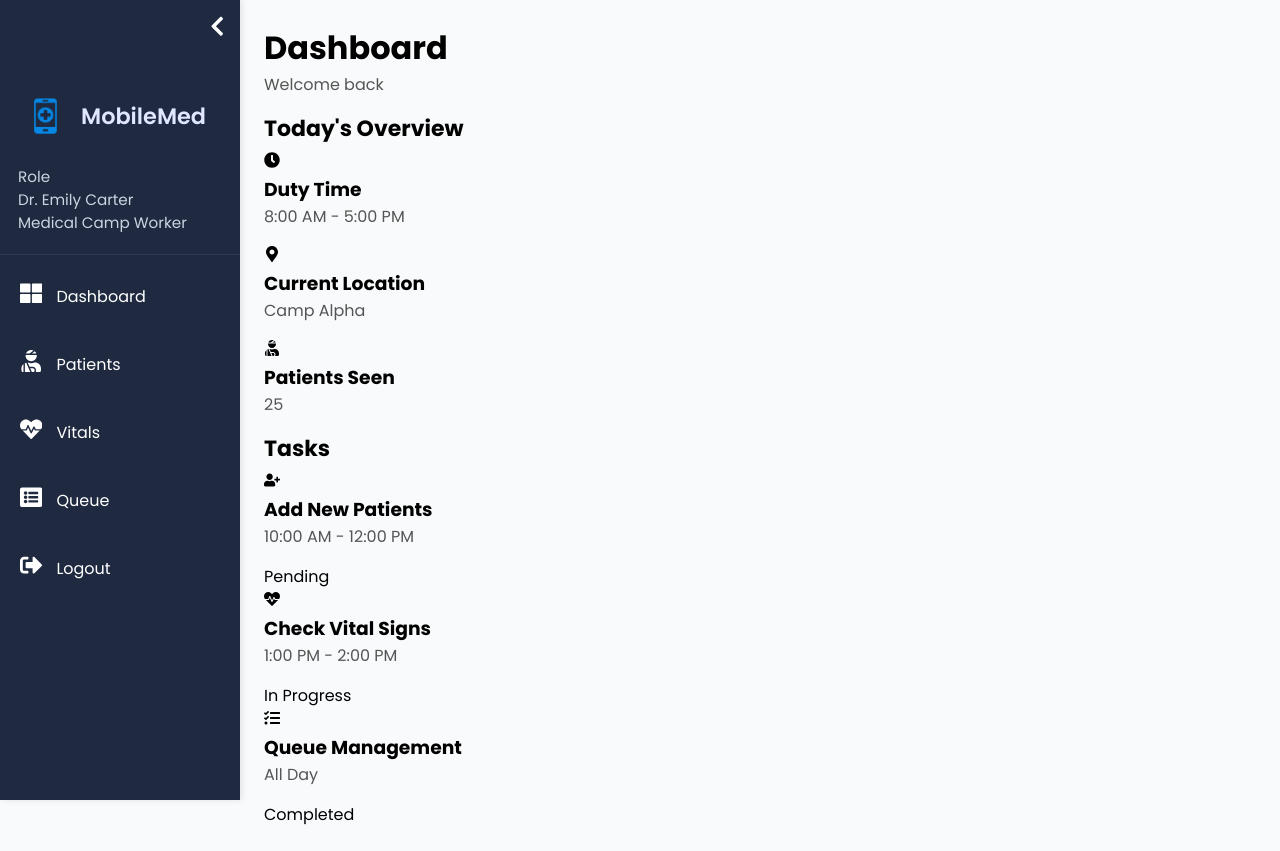
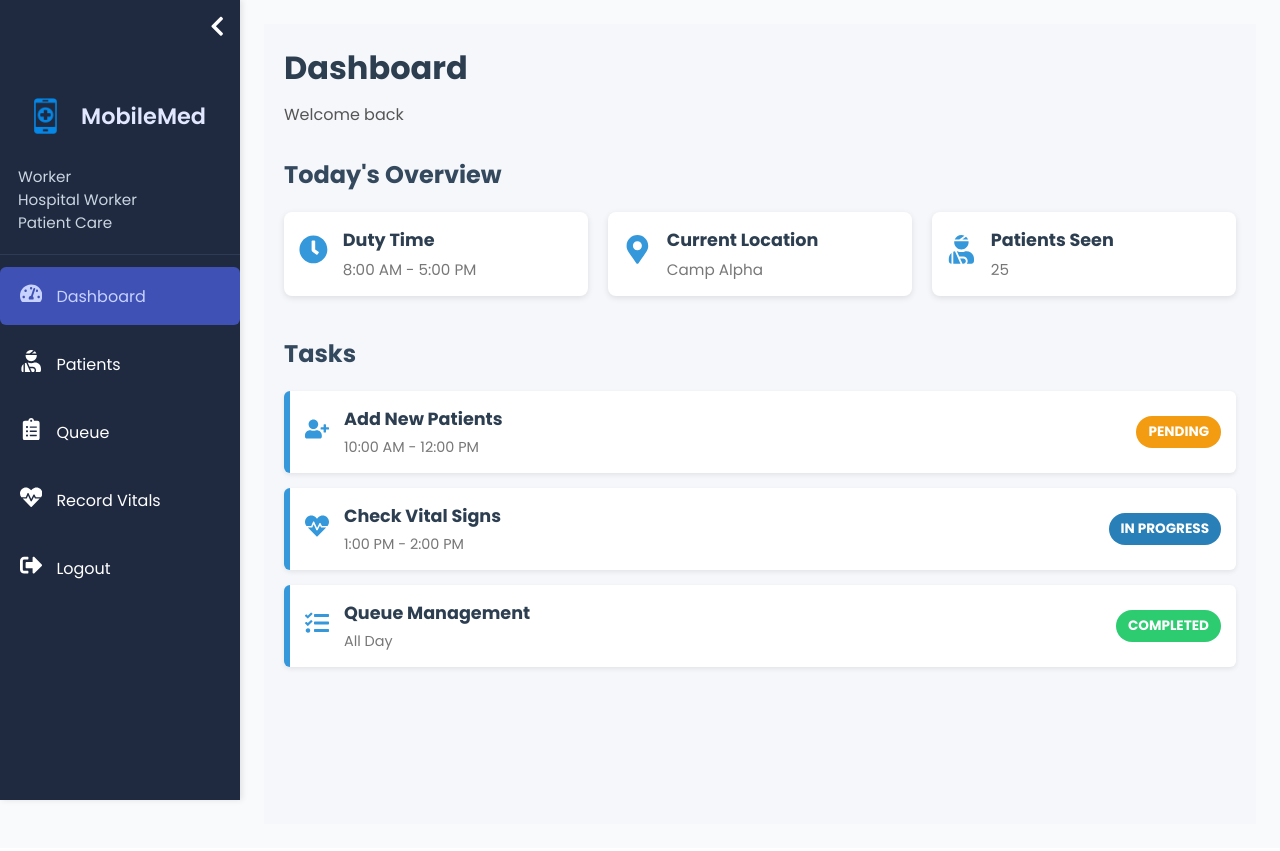
Before and after one commit to pradeepraj2312/MobileMed-Frontend, a React (Vite) app: page /workerdashboard in a window 1280 px wide. Built offline with nearby package versions, Linux system fonts and the light colour scheme.

Commit message:
7 10 2025

```diff
--- a/src/App.jsx
+++ b/src/App.jsx
@@ -6,7 +6,8 @@ import Landing from './pages/landing';
 import Main from './pages/main';
 import Login from './pages/Login';
 import Signup from './pages/Signup';
-import Dashboard from './pages/dashbord';
+import Logout from './pages/Logout';
+
 import Queue from './pages/queue';
 import Vitals from './pages/vitals';
 import AdminDashboard from './pages/admainDashboard';
@@ -21,6 +22,7 @@ import Report from './pages/Report';
 import './frame.css'
 import DoctorSidebar from './components/DoctorSidebar';
 import AdminSidebar from './components/adminSidebar';
+import WorkerSidebar from './components/WorkerSidebar';
 import Workers from './pages/workers';
 function AppLayout() {
   const location = useLocation();
@@ -31,14 +33,23 @@ function AppLayout() {
     '/landing',
     '/landing/login',
     '/landing/signup',
+    '/login',
+    '/signup',
     '/doctordashboard',
     '/admindashboard',
+    '/workerdashboard',
     '/report',
-    '/patientdetails'
+    '/patientdetails',
+    '/details'
   ];
   const doctorBar = [
     '/doctordashboard',
-    '/patientdetails'
+    '/patientdetails',
+    '/details'
+  ];
+  const workerBar = [
+    '/workerdashboard',
+    '/details'
   ];
   const adminBar = [
     '/admindashboard',
@@ -46,8 +57,35 @@ function AppLayout() {
   ];
   const shouldHideNavbar = hideNavbarRoutes.includes(location.pathname);
   const shouldShowDoctorSidebar = doctorBar.includes(location.pathname);
+  const shouldShowWorkerSidebar = workerBar.includes(location.pathname);
   const shouldShowAdminSidebar = adminBar.includes(location.pathname);
-  const simpleRoutes = ["/", "/landing", "/landing/login", "/landing/signup"];
+
+  // For shared routes like /details, determine sidebar based on user role or referrer
+  const getUserRole = () => {
+    const user = JSON.parse(localStorage.getItem('user') || '{}');
+    return user.userRole;
+  };
+
+  const determineActiveSidebar = () => {
+    const userRole = getUserRole();
+    const currentPath = location.pathname;
+
+    if (currentPath === '/details') {
+      // For shared /details route, check user role or referrer
+      if (userRole === 'Doctor') return 'doctor';
+      if (userRole === 'Worker' || userRole === 'Nurse') return 'worker';
+      // Default fallback based on previous routes in history
+      return 'doctor'; // default to doctor
+    }
+
+    if (shouldShowDoctorSidebar) return 'doctor';
+    if (shouldShowWorkerSidebar) return 'worker';
+    if (shouldShowAdminSidebar) return 'admin';
+    return null;
+  };
+
+  const activeSidebar = determineActiveSidebar();
+  const simpleRoutes = ["/", "/landing", "/landing/login", "/landing/signup", "/login", "/signup", "/logout"];
   const isSimple = simpleRoutes.includes(location.pathname);
   return (
     isSimple ? (
@@ -57,20 +95,24 @@ function AppLayout() {
           <Route path="/landing" element={<Landing />} />
           <Route path="/landing/login" element={<Login />} />
           <Route path="/landing/signup" element={<Signup />} />
+          <Route path="/login" element={<Login />} />
+          <Route path="/signup" element={<Signup />} />
+          <Route path="/logout" element={<Logout />} />
         </Routes>
       </AnimatePresence>
     ) : (
       <div className="app">
         {!shouldHideNavbar && <Navbar />}
-        {shouldShowDoctorSidebar && <DoctorSidebar/>}
-        {shouldShowAdminSidebar && <AdminSidebar/>}
+        {activeSidebar === 'doctor' && <DoctorSidebar/>}
+        {activeSidebar === 'worker' && <WorkerSidebar/>}
+        {activeSidebar === 'admin' && <AdminSidebar/>}
         <div className="app-content">
           <AnimatePresence mode="wait">
             <Routes location={location} key={location.pathname}>
               <Route path="/workerdashboard" element={<WorkerDashboard />} />
               <Route path="/doctordashboard" element={<DoctorDashboard />} />
               <Route path="/admindashboard" element={<AdminDashboard />} />
-              <Route path="/dashboard" element={<Dashboard />} />
+              {/* <Route path="/dashboard" element={<Dashboard />} /> */}
               <Route path="/queue" element={<Queue />} />
               <Route path="/vitals" element={<Vitals />} />
               <Route path="/workers" element={<Workers/>}/>
@@ -80,6 +122,10 @@ function AppLayout() {
               <Route path="/doctor" element={<Doctor />} />
               <Route path="/patientdetails" element={<PatientDetailsList />} />
               <Route path="/details" element={<PatientDetails />} />
+              {/* Redirect routes for backward compatibility */}
+              <Route path="/login" element={<Login />} />
+              <Route path="/signup" element={<Signup />} />
+              <Route path="/logout" element={<Logout />} />
             </Routes>
           </AnimatePresence>
         </div>
--- /dev/null
+++ b/src/components/WorkerSidebar.jsx
@@ -0,0 +1,138 @@
+import React, { useContext, useState, useEffect } from "react";
+import {
+  FaTachometerAlt,
+  FaUserInjured,
+  FaHeartbeat,
+  FaClipboardList,
+  FaSignOutAlt,
+  FaChevronLeft,
+  FaChevronRight,
+  FaBars,
+  FaTimes,
+} from "react-icons/fa";
+import { useNavigate, useLocation, Link } from "react-router-dom";
+import { UserContext } from "../context/UserContext";
+import logo1 from "../assets/image/logo1.png";
+import "../pages/StyleSheet/navbar.css";
+
+const WorkerSidebar = () => {
+  const { user } = useContext(UserContext);
+  const navigate = useNavigate();
+  const location = useLocation();
+
+  const [collapsed, setCollapsed] = useState(false);
+  const [isMobile, setIsMobile] = useState(window.innerWidth < 768);
+  const [mobileOpen, setMobileOpen] = useState(false);
+
+  useEffect(() => {
+    const handleResize = () => {
+      const mobile = window.innerWidth < 768;
+      setIsMobile(mobile);
+      if (mobile) {
+        setCollapsed(true);
+      } else {
+        setMobileOpen(false);
+      }
+    };
+
+    window.addEventListener("resize", handleResize);
+    handleResize();
+
+    return () => window.removeEventListener("resize", handleResize);
+  }, []);
+
+  const getActiveMenu = () => {
+    if (location.pathname.startsWith("/workerdashboard")) return "dashboard";
+    if (location.pathname.startsWith("/patientdetails")) return "patients";
+    if (location.pathname.startsWith("/details")) return "patients";
+    if (location.pathname.startsWith("/queue")) return "queue";
+    if (location.pathname.startsWith("/vitals")) return "vitals";
+    return "";
+  };
+
+  const [isActive, setIsActive] = useState(getActiveMenu());
+
+  useEffect(() => {
+    setIsActive(getActiveMenu());
+    if (isMobile) {
+      setMobileOpen(false);
+    }
+  }, [location.pathname, isMobile]);
+
+  const menuItems = [
+    { id: "dashboard", icon: <FaTachometerAlt />, label: "Dashboard", path: "/workerdashboard" },
+    { id: 'Patients', icon: <FaUserInjured />, label: 'Patients', path: '/patients' },
+    { id: "queue", icon: <FaClipboardList />, label: "Queue", path: "/queue" },
+    { id: "vitals", icon: <FaHeartbeat />, label: "Record Vitals", path: "/vitals" },
+    { id: "logout", icon: <FaSignOutAlt />, label: "Logout", path: "/logout" },
+  ];
+
+  const handleItemClick = (itemId) => {
+    setIsActive(itemId);
+  };
+
+  const toggleSidebar = () => {
+    if (isMobile) {
+      setMobileOpen(!mobileOpen);
+    } else {
+      setCollapsed(!collapsed);
+    }
+  };
+
+  return (
+    <>
+      {isMobile && (
+        <button className="mobile-toggle-btn" onClick={toggleSidebar} aria-label="Toggle menu">
+          {mobileOpen ? <FaTimes /> : <FaBars />}
+        </button>
+      )}
+
+      {isMobile && mobileOpen && (
+        <div className="navbar-overlay" onClick={() => setMobileOpen(false)}></div>
+      )}
+
+      <div
+        className={`navbar-container${collapsed ? " collapsed" : ""}${isMobile ? " mobile" : ""}${mobileOpen ? " mobile-open" : ""}`}
+      >
+        <button className="toggle-btn" onClick={toggleSidebar} aria-label="Toggle sidebar">
+          {collapsed ? <FaChevronRight /> : <FaChevronLeft />}
+        </button>
+
+        <div className="user-info">
+          <div className="clinic-logo" onClick={() => !isMobile && setCollapsed((prev) => !prev)}>
+            <img src={logo1} alt="MobileMed Logo" className="logo-img" />
+            <span className="clinic-name">MobileMed</span>
+          </div>
+          {!collapsed && (
+            <div className="user-details">
+              <div className="user-role">{user?.userRole || "Worker"}</div>
+              <div className="doctor-name">{user?.userName || "Hospital Worker"}</div>
+              <div className="doctor-title">Patient Care</div>
+            </div>
+          )}
+        </div>
+
+        <nav className="navbar">
+          <ul className="nav-menu">
+            {menuItems.map((item, index) => (
+              <li
+                key={item.id}
+                className={`nav-item ${isActive === item.id ? "active" : ""}`}
+                onClick={() => handleItemClick(item.id)}
+                style={{ animationDelay: `${index * 0.05 + 0.05}s` }}
+              >
+                <Link to={item.path} className="nav-link">
+                  <span className="nav-icon">{item.icon}</span>
+                  <span className="nav-label">{item.label}</span>
+                </Link>
+                {collapsed && <span className="tooltip">{item.label}</span>}
+              </li>
+            ))}
+          </ul>
+        </nav>
+      </div>
+    </>
+  );
+};
+
+export default WorkerSidebar;
--- a/src/components/navbar.jsx
+++ b/src/components/navbar.jsx
@@ -58,7 +58,7 @@ function Navbar() {
   const shouldHideNavbar = hideNavbarRoutes.includes(location.pathname);
 
   const menuItems = [
-    { id: 'Dashboard', icon: <FaThLarge />, label: 'Dashboard', path: '/dashboard' },
+    { id: 'Dashboard', icon: <FaThLarge />, label: 'Dashboard', path: '/workerdashboard' },
     { id: 'Patients', icon: <FaUserInjured />, label: 'Patients', path: '/patients' },
     { id: 'Vitals', icon: <FaHeartbeat />, label: 'Vitals', path: '/vitals' },
     { id: 'Queue', icon: <FaListAlt />, label: 'Queue', path: '/queue' },
--- /dev/null
+++ b/src/pages/Logout.jsx
@@ -0,0 +1,36 @@
+import { useEffect, useContext } from 'react';
+import { useNavigate } from 'react-router-dom';
+import { UserContext } from '../context/UserContext';
+
+function Logout() {
+  const navigate = useNavigate();
+  const { setUser } = useContext(UserContext);
+
+  useEffect(() => {
+    // Clear user data from localStorage
+    localStorage.removeItem('user');
+
+    // Clear user context
+    if (setUser) {
+      setUser(null);
+    }
+
+    // Redirect to login page
+    navigate('/landing/login', { replace: true });
+  }, [navigate, setUser]);
+
+  return (
+    <div style={{
+      display: 'flex',
+      justifyContent: 'center',
+      alignItems: 'center',
+      height: '100vh',
+      fontSize: '18px',
+      color: '#666'
+    }}>
+      Logging out...
+    </div>
+  );
+}
+
+export default Logout;
--- a/src/pages/PatientDetailsList.jsx
+++ b/src/pages/PatientDetailsList.jsx
@@ -25,7 +25,7 @@ const PatientDetailsList = () => {
     : [];
 
   const handleViewDetails = (patient) => {
-    navigate('/view-patient-details', { state: { patient } });
+    navigate('/details', { state: { patient } });
   };
 
   return (
--- /dev/null
+++ b/src/pages/StyleSheet/workerdashboard.css
@@ -0,0 +1,159 @@
+/* Dashboard.css */
+
+.worker-dashboard {
+  padding: 20px;
+  margin-left: 0px; /* Adjust if sidebar width changes */
+  background-color: #f5f7fa;
+  min-height: 100vh;
+  font-family: 'Segoe UI', sans-serif;
+  color: #333;
+}
+
+.dashboard-header {
+  margin-bottom: 30px;
+}
+
+.dashboard-header h1 {
+  font-size: 2rem;
+  margin-bottom: 10px;
+  color: #2c3e50;
+}
+
+.welcome-message {
+  font-size: 1rem;
+  color: #555;
+}
+
+.today-overview,
+.tasks-section {
+  margin-bottom: 40px;
+}
+
+.today-overview h2,
+.tasks-section h2 {
+  font-size: 1.5rem;
+  margin-bottom: 20px;
+  color: #34495e;
+}
+
+.overview-cards {
+  display: flex;
+  flex-wrap: wrap;
+  gap: 20px;
+}
+
+.overview-card {
+  background-color: #fff;
+  border-radius: 8px;
+  box-shadow: 0 2px 6px rgba(0, 0, 0, 0.1);
+  flex: 1 1 250px;
+  display: flex;
+  align-items: center;
+  padding: 15px;
+  transition: transform 0.2s ease;
+}
+
+.overview-card:hover {
+  transform: translateY(-2px);
+}
+
+.card-icon {
+  font-size: 1.8rem;
+  color: #3498db;
+  margin-right: 15px;
+}
+
+.card-content h3 {
+  margin: 0;
+  font-size: 1.1rem;
+  color: #2c3e50;
+}
+
+.card-content p {
+  margin: 5px 0 0;
+  font-size: 0.95rem;
+  color: #777;
+}
+
+.tasks-list {
+  display: flex;
+  flex-direction: column;
+  gap: 15px;
+}
+
+.task-item {
+  background-color: #fff;
+  border-left: 6px solid #3498db;
+  border-radius: 6px;
+  box-shadow: 0 2px 5px rgba(0, 0, 0, 0.08);
+  display: flex;
+  align-items: center;
+  padding: 15px;
+  justify-content: space-between;
+}
+
+.task-icon {
+  font-size: 1.5rem;
+  color: #3498db;
+  margin-right: 15px;
+}
+
+.task-details {
+  flex-grow: 1;
+}
+
+.task-details h3 {
+  margin: 0;
+  font-size: 1.1rem;
+  color: #2c3e50;
+}
+
+.task-details p {
+  margin: 5px 0 0;
+  font-size: 0.9rem;
+  color: #777;
+}
+
+.task-status {
+  font-size: 0.85rem;
+  font-weight: bold;
+  padding: 6px 12px;
+  border-radius: 20px;
+  text-transform: uppercase;
+}
+
+.task-status.pending {
+  background-color: #f39c12;
+  color: #fff;
+}
+
+.task-status.in-progress {
+  background-color: #2980b9;
+  color: #fff;
+}
+
+.task-status.completed {
+  background-color: #2ecc71;
+  color: #fff;
+}
+
+/* Responsive adjustments */
+@media (max-width: 768px) {
+  .worker-dashboard {
+    margin-left: 0;
+    padding: 15px;
+  }
+
+  .overview-cards {
+    flex-direction: column;
+  }
+
+  .task-item {
+    flex-direction: column;
+    align-items: flex-start;
+  }
+
+  .task-status {
+    margin-top: 10px;
+  }
+}
--- a/src/pages/workerDashboard.jsx
+++ b/src/pages/workerDashboard.jsx
@@ -10,7 +10,7 @@ import {
   FaCalendarDay
 } from 'react-icons/fa';
 import { UserContext } from '../context/UserContext';
-// import './Dashboard.css';
+import './StyleSheet/workerDashboard.css'
 
 function WorkerDashboard() {
     const {user} = useContext(UserContext);
```
Also changed, not shown: src/pages/addWorhers.jsx (+0 -11 lines).
